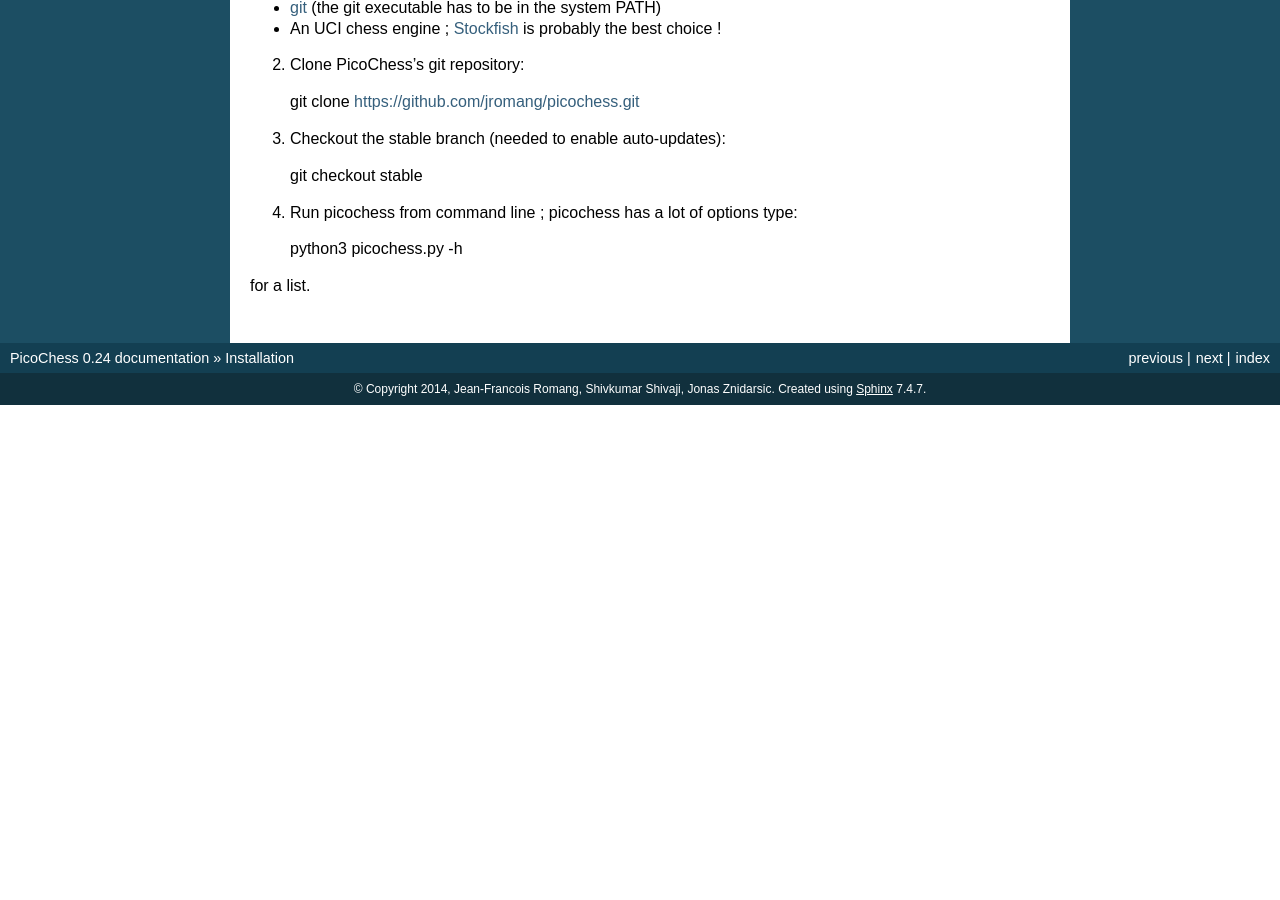
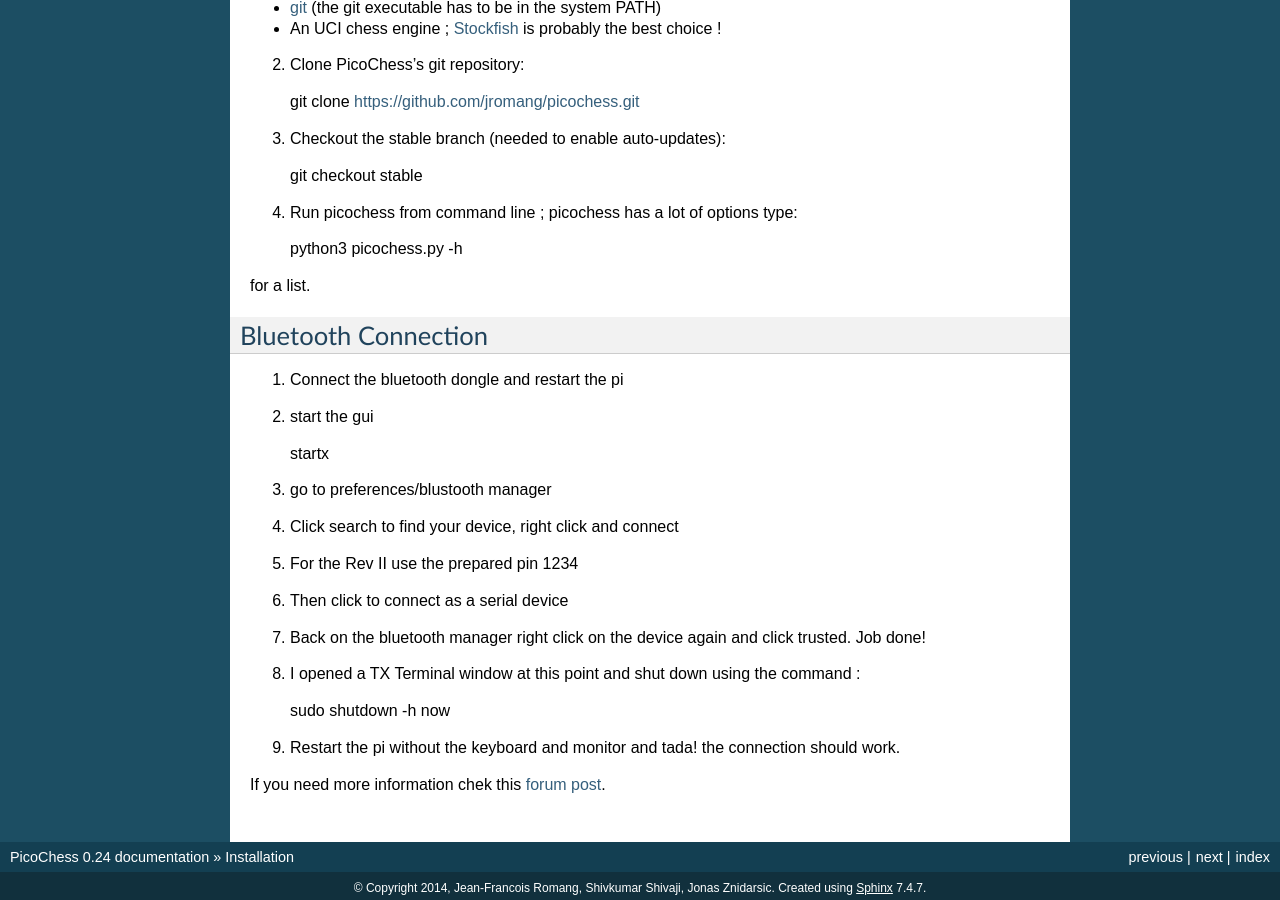
Before and after one commit to jromang/picochess, a Sphinx documentation site: the page built from docs/installation.rst, in a window 1280 px wide and 900 px high, scrolled down 1547 px. Built offline with Sphinx 7.4.7, drawn with Linux system fonts in a browser that asks for light colours; before the commit the page ends 1952 px from its top, so only the background shows below that.

Commit message:
Update installation.rst

```diff
--- a/docs/installation.rst
+++ b/docs/installation.rst
@@ -104,3 +104,30 @@ runs on a desktop computer (Linux, OSX, Windows). You will need to install this
   python3 picochess.py -h
 
 for a list.
+
+Bluetooth Connection
+--------------------
+
+1. Connect the bluetooth dongle and restart the pi
+
+2. start the gui
+
+   startx
+
+3. go to preferences/blustooth manager
+
+4. Click search to find your device, right click and connect
+
+5. For the Rev II use the prepared pin 1234
+
+6. Then click to connect as a serial device
+
+7. Back on the bluetooth manager right click on the device again and click trusted. Job done!
+
+8. I opened a TX Terminal window at this point and shut down using the command :
+
+   sudo shutdown -h now
+
+9. Restart the pi without the keyboard and monitor and tada! the connection should work.
+
+If you need more information chek this `forum post <https://groups.google.com/forum/#!topic/picochess/7LSBZ6Qha64>`_.
```
